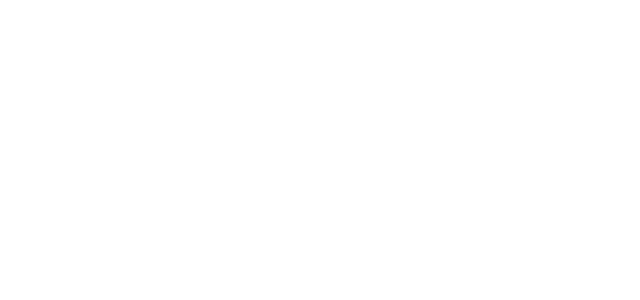
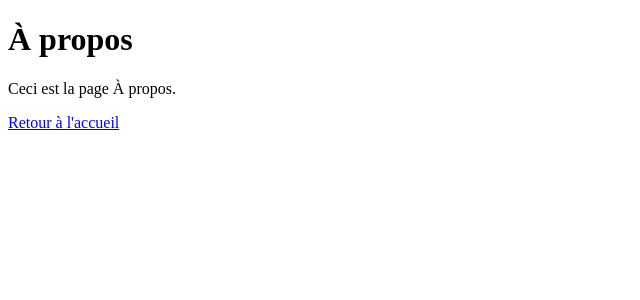
Before and after one commit to mickaellherminez/404, a Nuxt app: page /about in a window 1280 px wide. Before the commit this address had no page. Shown: the top 300 px of the page, without its empty margins (0-640 px from the left). Built offline with nearby package versions, Linux system fonts and the light colour scheme.

Commit message:
First commit

```diff
--- a/nuxt.config.ts
+++ b/nuxt.config.ts
@@ -60,5 +60,9 @@
         { rel: 'icon', type: 'image/x-icon', href: '/favicon.ico' }
       ]
     }
+  },
+
+  generate: {
+    routes: ['/about']
   }
 })
--- /dev/null
+++ b/pages/about.vue
@@ -0,0 +1,7 @@
+<template>
+  <div>
+    <h1>À propos</h1>
+    <p>Ceci est la page À propos.</p>
+    <NuxtLink to="/">Retour à l'accueil</NuxtLink>
+  </div>
+</template>
```
